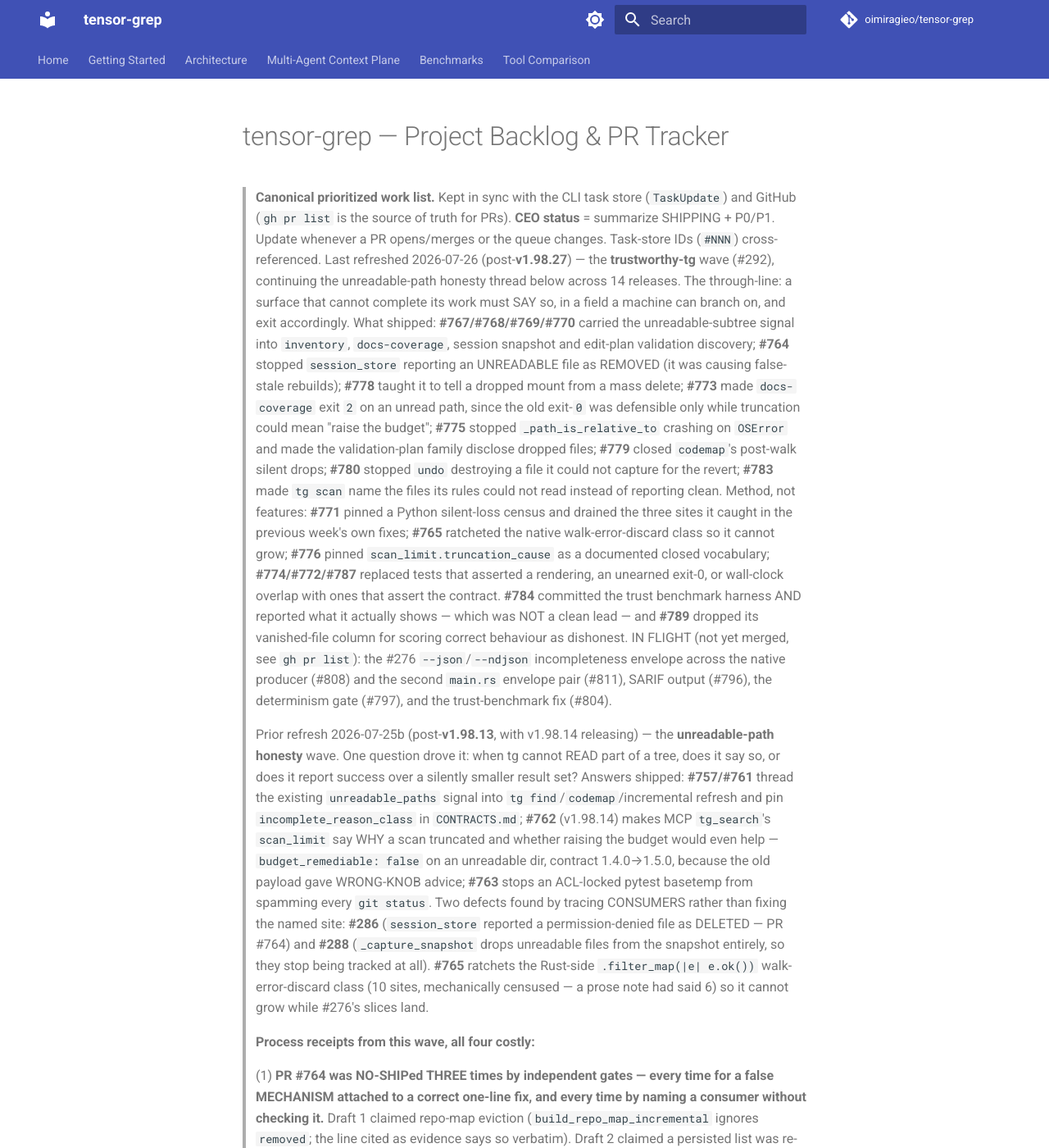
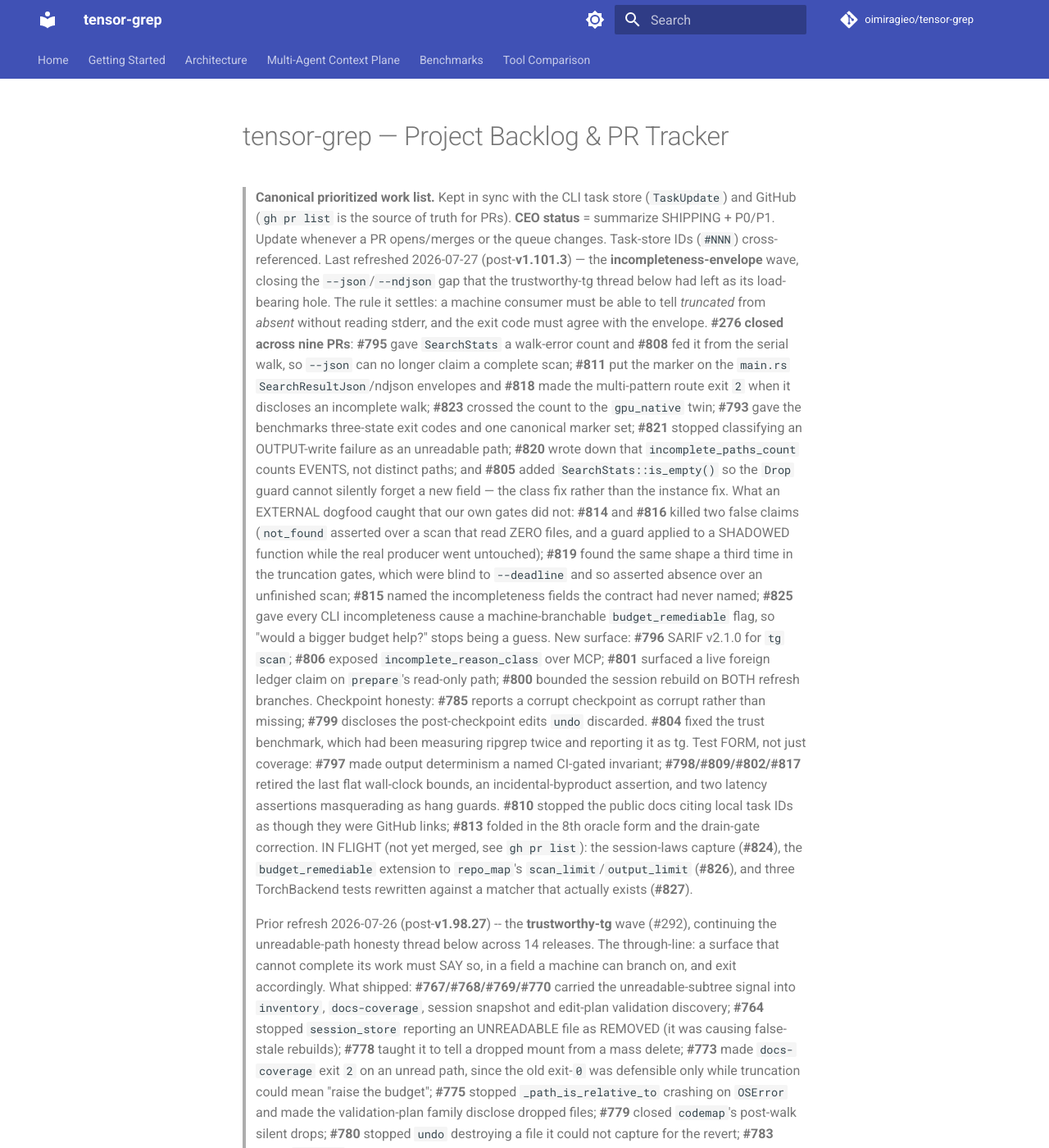
Before and after one commit to oimiragieo/tensor-grep, an MkDocs documentation site: the page built from docs/BACKLOG.md, in a window 1280 px wide and 1400 px high. Shown: the whole window at 82% size. Built offline with MkDocs 1.6.1 and Material for MkDocs 9.7.7, drawn with Linux system fonts in a browser that asks for light colours; comment, search, counter and statistics services are not loaded; some of the changed text lies outside the part shown.

Commit message:
docs(backlog): reconcile the canonical ledger to v1.101.3
The ledger's newest entry was v1.98.27 while live was v1.101.3 -- 13 releases
and 29 substantive commits unrecorded.

Two things, not one:

1. ADDS the v1.99.0->v1.101.3 wave. The through-line is the incompleteness
   envelope: a machine consumer must be able to tell *truncated* from *absent*
   without reading stderr, and the exit code must agree with the envelope.
   #276 closed across nine PRs (#795 #808 #811 #818 #823 #793 #821 #820 #805);
   an external dogfood caught three false-claim defects our own gates missed
   (#814 #816 #819); the contract gained the names it lacked (#815 #825); new
   surface landed (#796 SARIF, #806 MCP incomplete_reason_class, #801, #800);
   checkpoint honesty (#785 #799); and #804 fixed a trust benchmark that had
   been measuring ripgrep twice and reporting it as tg.

2. REMOVES a block that had become FALSE. The header listed #808, #811, #796,
   #797 and #804 under "IN FLIGHT (not yet merged)". All five are merged on
   main -- verified per PR against the commit log before deleting the block,
   not assumed from the dates. A stale in-flight list is worse than no list:
   it tells a reader work is pending that already shipped.

The current IN FLIGHT line now names what is actually open: #824, #826, #827.

Verified: flag literals (`--json`/`--ndjson`/`--deadline`) intact after the
em-dash normalisation, and `ruff format --preview --check` clean (CI formats
markdown fences repo-wide and that is a release gate).

```diff
--- a/docs/BACKLOG.md
+++ b/docs/BACKLOG.md
@@ -3,7 +3,42 @@
 > **Canonical prioritized work list.** Kept in sync with the CLI task store (`TaskUpdate`) and
 > GitHub (`gh pr list` is the source of truth for PRs). **CEO status** = summarize SHIPPING + P0/P1.
 > Update whenever a PR opens/merges or the queue changes. Task-store IDs (`#NNN`) cross-referenced.
-> Last refreshed 2026-07-26 (post-**v1.98.27**) — the **trustworthy-tg** wave (#292), continuing
+> Last refreshed 2026-07-27 (post-**v1.101.3**) — the **incompleteness-envelope** wave, closing
+> the `--json`/`--ndjson` gap that the trustworthy-tg thread below had left as its load-bearing
+> hole. The rule it settles: a machine consumer must be able to tell *truncated* from *absent*
+> without reading stderr, and the exit code must agree with the envelope.
+> **#276 closed across nine PRs**: **#795** gave `SearchStats` a walk-error count and **#808** fed
+> it from the serial walk, so `--json` can no longer claim a complete scan; **#811** put the marker
+> on the `main.rs` `SearchResultJson`/ndjson envelopes and **#818** made the multi-pattern route
+> exit `2` when it discloses an incomplete walk; **#823** crossed the count to the `gpu_native`
+> twin; **#793** gave the benchmarks three-state exit codes and one canonical marker set; **#821**
+> stopped classifying an OUTPUT-write failure as an unreadable path; **#820** wrote down that
+> `incomplete_paths_count` counts EVENTS, not distinct paths; and **#805** added
+> `SearchStats::is_empty()` so the `Drop` guard cannot silently forget a new field — the class fix
+> rather than the instance fix.
+> What an EXTERNAL dogfood caught that our own gates did not: **#814** and **#816** killed two false
+> claims (`not_found` asserted over a scan that read ZERO files, and a guard applied to a SHADOWED
+> function while the real producer went untouched); **#819** found the same shape a third time in
+> the truncation gates, which were blind to `--deadline` and so asserted absence over an unfinished
+> scan; **#815** named the incompleteness fields the contract had never named; **#825** gave every
+> CLI incompleteness cause a machine-branchable `budget_remediable` flag, so "would a bigger budget
+> help?" stops being a guess.
+> New surface: **#796** SARIF v2.1.0 for `tg scan`; **#806** exposed `incomplete_reason_class` over
+> MCP; **#801** surfaced a live foreign ledger claim on `prepare`'s read-only path; **#800** bounded
+> the session rebuild on BOTH refresh branches. Checkpoint honesty: **#785** reports a corrupt
+> checkpoint as corrupt rather than missing; **#799** discloses the post-checkpoint edits `undo`
+> discarded. **#804** fixed the trust benchmark, which had been measuring ripgrep twice and
+> reporting it as tg.
+> Test FORM, not just coverage: **#797** made output determinism a named CI-gated invariant;
+> **#798/#809/#802/#817** retired the last flat wall-clock bounds, an incidental-byproduct
+> assertion, and two latency assertions masquerading as hang guards. **#810** stopped the public
+> docs citing local task IDs as though they were GitHub links; **#813** folded in the 8th oracle
+> form and the drain-gate correction.
+> IN FLIGHT (not yet merged, see `gh pr list`): the session-laws capture (**#824**), the
+> `budget_remediable` extension to `repo_map`'s `scan_limit`/`output_limit` (**#826**), and three
+> TorchBackend tests rewritten against a matcher that actually exists (**#827**).
+>
+> Prior refresh 2026-07-26 (post-**v1.98.27**) -- the **trustworthy-tg** wave (#292), continuing
 > the unreadable-path honesty thread below across 14 releases. The through-line: a surface that
 > cannot complete its work must SAY so, in a field a machine can branch on, and exit accordingly.
 > What shipped: **#767/#768/#769/#770** carried the unreadable-subtree signal into `inventory`,
@@ -22,9 +57,6 @@
 > wall-clock overlap with ones that assert the contract. **#784** committed the trust benchmark
 > harness AND reported what it actually shows — which was NOT a clean lead — and **#789** dropped
 > its vanished-file column for scoring correct behaviour as dishonest.
-> IN FLIGHT (not yet merged, see `gh pr list`): the #276 `--json`/`--ndjson` incompleteness
-> envelope across the native producer (#808) and the second `main.rs` envelope pair (#811), SARIF
-> output (#796), the determinism gate (#797), and the trust-benchmark fix (#804).
 >
 > Prior refresh 2026-07-25b (post-**v1.98.13**, with v1.98.14 releasing) — the **unreadable-path
 > honesty** wave. One question drove it: when tg cannot READ part of a tree, does it say so, or does
```
